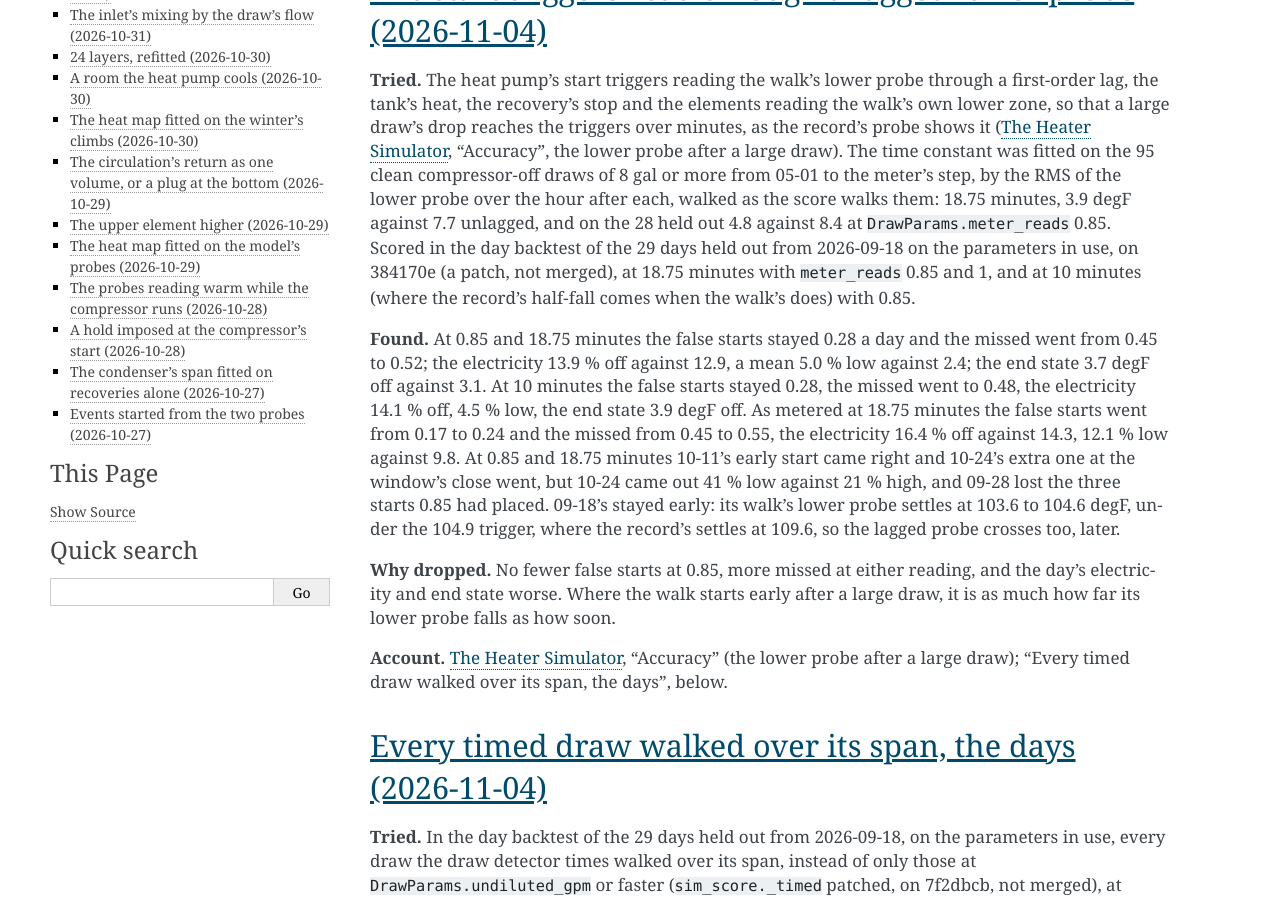
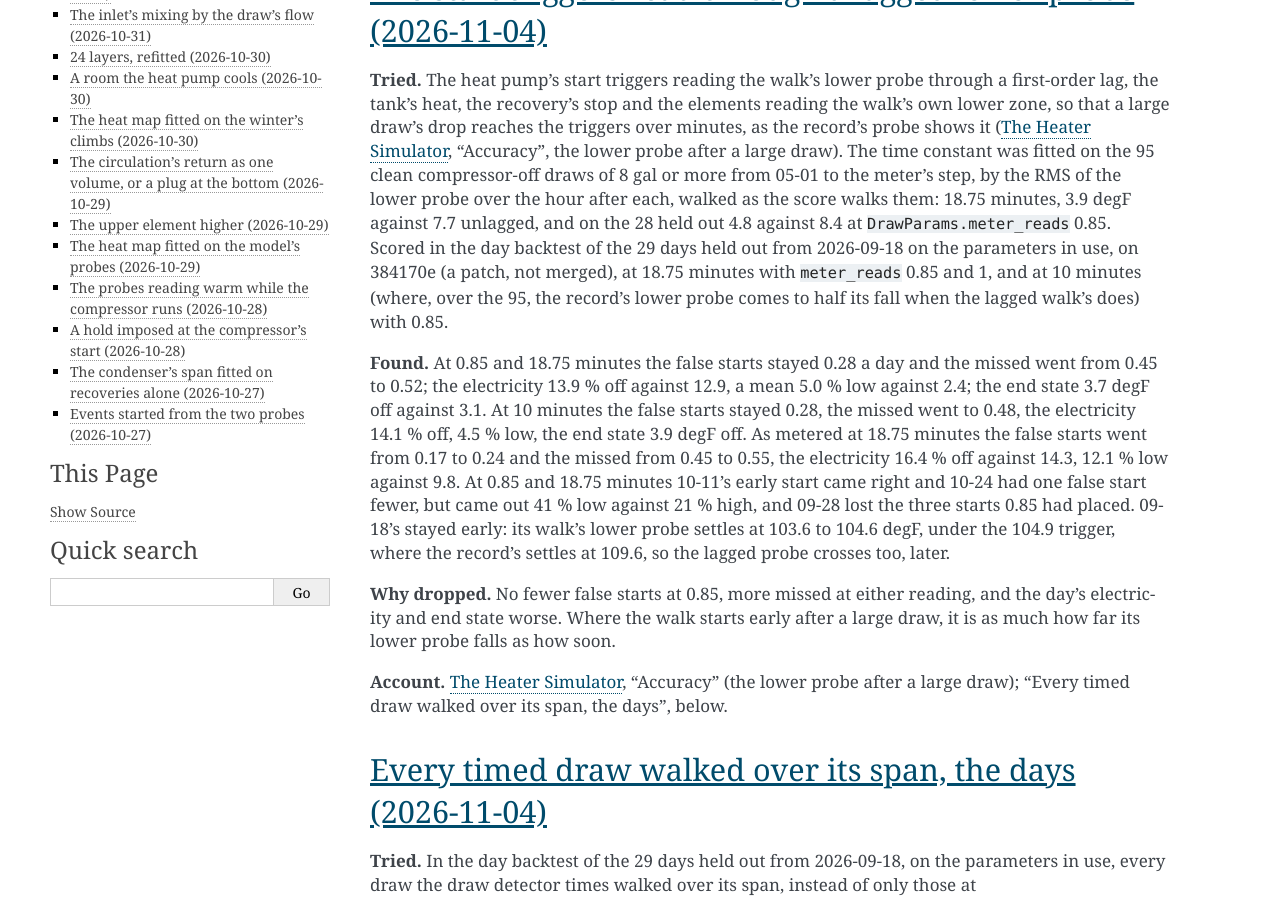
Before and after one commit to eman/nwp500-python, a Sphinx documentation site: the page built from docs/explanation/simulator-tried.rst, in a window 1280 px wide and 900 px high, scrolled down 1161 px. Built offline with Sphinx 7.4.7, drawn with Linux system fonts in a browser that asks for light colours.

Commit message:
docs(sim): the lag's 10 minutes and 10-24 as measured

```diff
--- a/docs/explanation/simulator-tried.rst
+++ b/docs/explanation/simulator-tried.rst
@@ -28,8 +28,8 @@ over the hour after each, walked as the score walks them: 18.75 minutes,
 ``DrawParams.meter_reads`` 0.85. Scored in the day backtest of the 29
 days held out from 2026-09-18 on the parameters in use, on 384170e (a
 patch, not merged), at 18.75 minutes with ``meter_reads`` 0.85 and 1,
-and at 10 minutes (where the record's half-fall comes when the walk's
-does) with 0.85.
+and at 10 minutes (where, over the 95, the record's lower probe comes to
+half its fall when the lagged walk's does) with 0.85.
 
 **Found.** At 0.85 and 18.75 minutes the false starts stayed 0.28 a day
 and the missed went from 0.45 to 0.52; the electricity 13.9 % off
@@ -39,11 +39,11 @@ to 0.48, the electricity 14.1 % off, 4.5 % low, the end state 3.9 degF
 off. As metered at 18.75 minutes the false starts went from 0.17 to 0.24
 and the missed from 0.45 to 0.55, the electricity 16.4 % off against
 14.3, 12.1 % low against 9.8. At 0.85 and 18.75 minutes 10-11's early
-start came right and 10-24's extra one at the window's close went, but
-10-24 came out 41 % low against 21 % high, and 09-28 lost the three
-starts 0.85 had placed. 09-18's stayed early: its walk's lower probe
-settles at 103.6 to 104.6 degF, under the 104.9 trigger, where the
-record's settles at 109.6, so the lagged probe crosses too, later.
+start came right and 10-24 had one false start fewer, but came out 41 %
+low against 21 % high, and 09-28 lost the three starts 0.85 had placed.
+09-18's stayed early: its walk's lower probe settles at 103.6 to 104.6
+degF, under the 104.9 trigger, where the record's settles at 109.6, so
+the lagged probe crosses too, later.
 
 **Why dropped.** No fewer false starts at 0.85, more missed at either
 reading, and the day's electricity and end state worse. Where the walk
```
